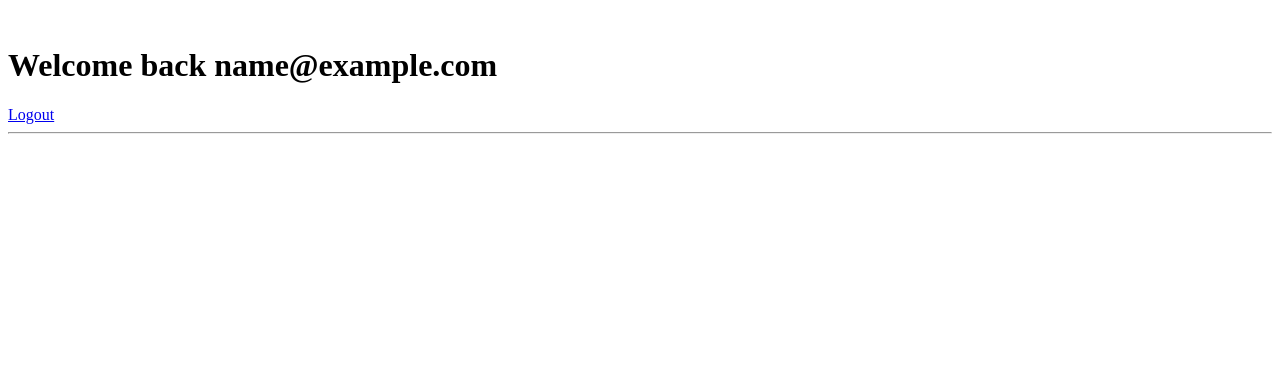
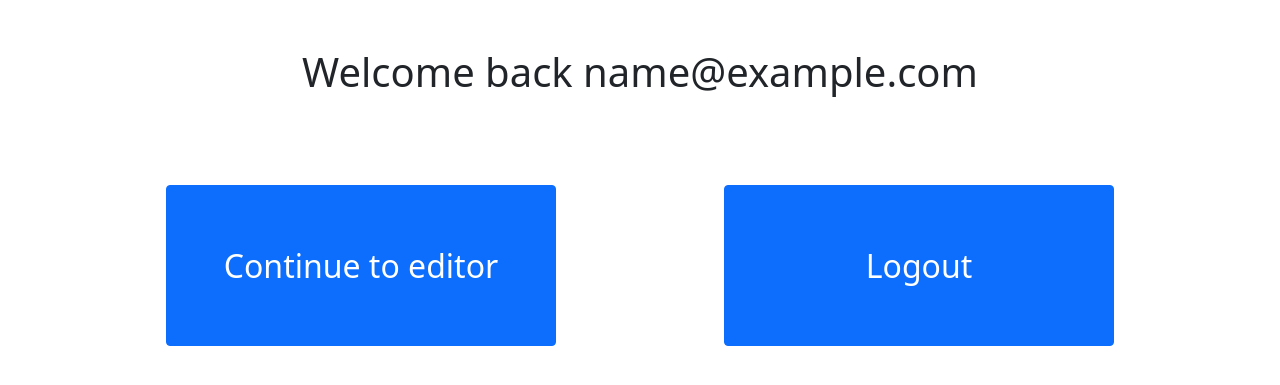
Before and after one commit to Tim194/github-badpilot, a Flask app: template templates/index.html in a window 1280 px wide. Shown: the top 385 px of the page. Run offline with Flask 2, Linux system fonts and the light colour scheme; the template is opened without the code that fills it: most values are stand-ins (such as "Sample title", 1, 10 or a date in 2020).

Commit message:
fixed with css

```diff
--- a/main.py
+++ b/main.py
@@ -45,8 +45,9 @@ def signup():
         data = login.create(email,password)
 
         if(data):
-
-            return redirect("/")
+            u = data
+            loginUser(u)
+            return redirect("/login")
         return render_template("signup.html", error=data.text)
     else:
         return render_template("signup.html")
--- /dev/null
+++ b/static/main.css
@@ -0,0 +1,20 @@
+.center-button{
+    display: grid;
+    grid-template-columns: 1fr 1fr;
+
+}
+.center-button a{
+    width: 100%;
+    text-align: center;
+    position: relative;
+    top: 50%;
+}
+.center-button button{
+    width: 70%;
+
+    font-size: 200%;
+    padding: 10%;
+}
+.Welcome-text{
+    text-align: center;
+}
--- a/templates/index.html
+++ b/templates/index.html
@@ -1,18 +1,30 @@
 <html>
     <head>
         <title>Home page</title>
+        <link rel="stylesheet" href="static/main.css">
+        <link href="https://cdn.jsdelivr.net/npm/bootstrap@5.1.3/dist/css/bootstrap.min.css" rel="stylesheet" integrity="sha384-1BmE4kWBq78iYhFldvKuhfTAU6auU8tT94WrHftjDbrCEXSU1oBoqyl2QvZ6jIW3" crossorigin="anonymous">
     </head>
 
     <body>
-        <br>
-        {% if u %}
-        <h1>Welcome back {{ u.email }}</h1>
-        <a href="/logout">Logout</a>
-        {% else %}
-        <a href="/login">Login</a>
-        <a href="/signup">Create account</a>
-        {% endif %}
-        <br>
-        <hr>
+        <div class="container cont">
+            <br>
+            <br>
+            {% if u %}
+
+            <h1 class="Welcome-text">Welcome back {{ u.email }}</h1>
+            <div class="center-button">
+                <a><button class="btn btn-primary">Continue to editor</button></a>
+                <a href="/logout"><button class="btn btn-primary">Logout</button></a>
+            </div>
+
+            {% else %}
+            <div class="center-button">
+                <a href="/login"><button class="btn btn-primary">Login</button></a>
+                <a href="/signup"><button class="btn btn-primary">Create account</button></a>
+            </div>
+
+            {% endif %}
+
+        </div>
     </body>
 </html>
--- /dev/null
+++ b/users/2694103820747.json
@@ -0,0 +1 @@
+{"email": "timkon@hotmail.se", "password": "d5e1d6e86ab0f0d949b2cf49e31d82107bf9cdac86e1b243702ee78276ec7a83", "documents": null, "id": 2694103820747}
--- /dev/null
+++ b/users/6803720080308.json
@@ -0,0 +1 @@
+{"email": "Timkon@hotmail.se", "password": "d5e1d6e86ab0f0d949b2cf49e31d82107bf9cdac86e1b243702ee78276ec7a83", "documents": null, "id": 6803720080308}
```
Also changed, not shown: templates/login.html (+25 -10 lines), templates/signup.html (+22 -11 lines).
